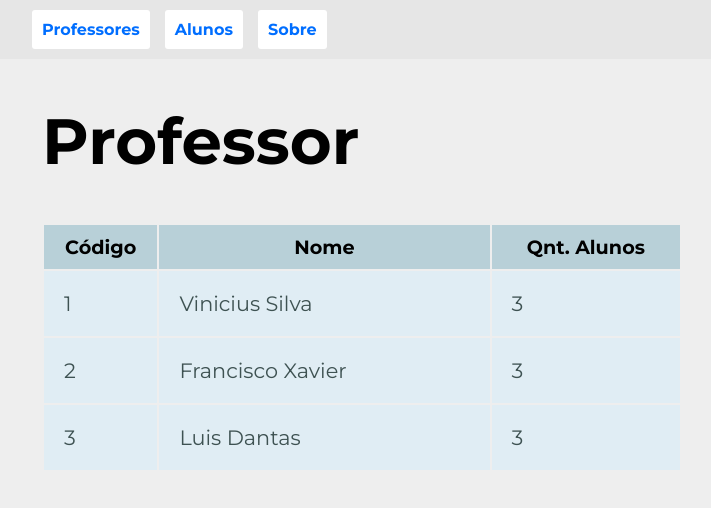
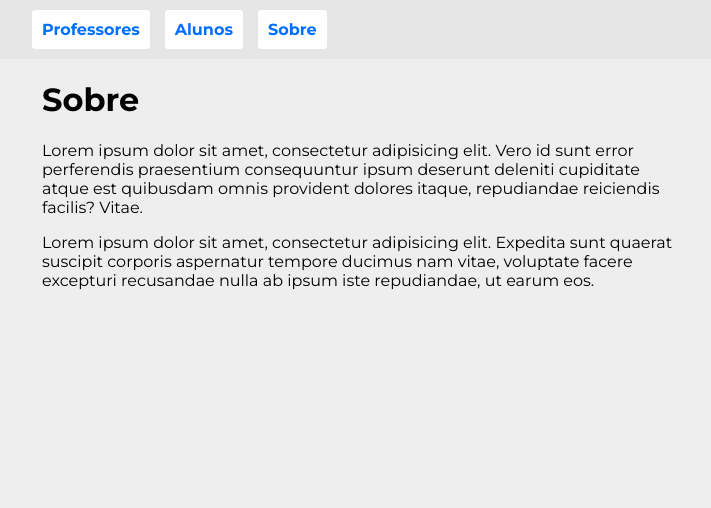
Before and after one commit to ljrnavarro/VUE_CLI_PROJETO, a Vue app in the folder projectschool/: page / in a window 1280 px wide. Shown: the top 508 px of the page, without its empty margins (278-989 px from the left). Built offline with nearby package versions, Linux system fonts and the light colour scheme; what vue-resource would draw is missing.

Commit message:
component Sobre

```diff
--- a/projectschool/src/App.vue
+++ b/projectschool/src/App.vue
@@ -3,7 +3,8 @@
     <Nav></Nav>
     <div class="marginPrincipal">
      <!-- <Alunos /> -->
-     <Professores/>
+     <!--<Professores/> -->
+     <Sobre />
     </div>
   </div>
 </template>
@@ -11,12 +12,14 @@
 <script>
 import Alunos from "./components/Aluno/Alunos.vue";
 import Professores from "./components/Professor/Professor";
+import Sobre from "./components/Sobre/Sobre";
 import Nav from "./components/_nav/Nav";
 export default {
   name: "app",
   components: {
     Alunos,
     Professores,
+    Sobre,
     Nav
   }
 };
--- /dev/null
+++ b/projectschool/src/components/Sobre/Sobre.vue
@@ -0,0 +1,27 @@
+<template>
+  <div>
+    <titulo texto="Sobre" />
+    <p>
+      Lorem ipsum dolor sit amet, consectetur adipisicing elit. Vero id sunt
+      error perferendis praesentium consequuntur ipsum deserunt deleniti
+      cupiditate atque est quibusdam omnis provident dolores itaque, repudiandae
+      reiciendis facilis? Vitae.
+    </p>
+    <p>
+      Lorem ipsum dolor sit amet, consectetur adipisicing elit. Expedita sunt
+      quaerat suscipit corporis aspernatur tempore ducimus nam vitae, voluptate
+      facere excepturi recusandae nulla ab ipsum iste repudiandae, ut earum eos.
+    </p>
+  </div>
+</template>
+
+<script>
+import Titulo from "../_share/Titulo";
+export default {
+  components: {
+    Titulo
+  }
+};
+</script>
+
+<style lang="scss" scoped></style>
```
